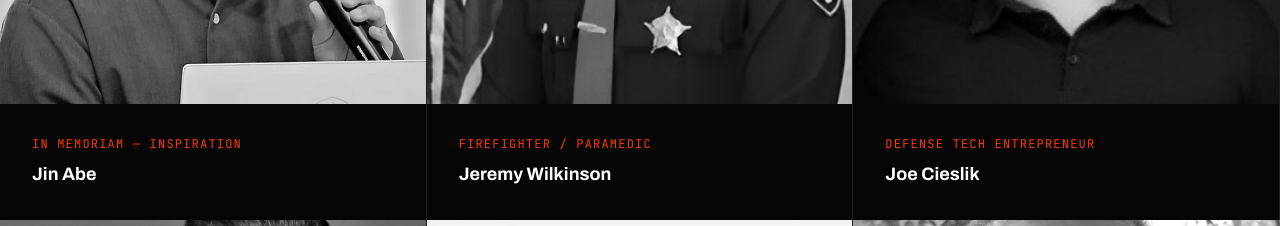
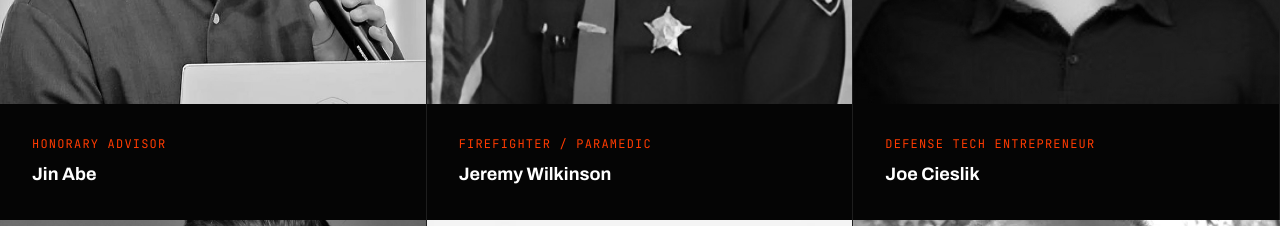
Before and after one commit to Aeris-Drones/website, a React (Vite) app: page /about in a window 1280 px wide. Shown: the part 3500-3726 px from the top of the page. Built offline with nearby package versions, Linux system fonts and the light colour scheme.

Commit message:
Update Jin Abe text to reflect active role

```diff
--- a/components/AboutPage.tsx
+++ b/components/AboutPage.tsx
@@ -59,8 +59,8 @@ const MILESTONES = [
         date: 'INTERSTITIAL',
         title: 'JIN ABE',
         subtitle: 'Inspiration Protocol',
-        desc: 'Honoring the legacy of Jin Abe. His philosophy on resilient infrastructure drives our safety protocols.',
-        details: 'Abe\'s work in early warning systems provided the foundational ethical framework for AERIS.',
+        desc: ' Inspired by the philosophy of Jin Abe. His approach to resilient infrastructure drives our safety protocols.',
+        details: 'Abe\'s work in early warning systems provides the foundational ethical framework for AERIS.',
         visual: 'portrait',
         coords: '35.676, 139.65'
     },
@@ -131,7 +131,7 @@ const ADVISORS = [
     {
         id: 'A-01',
         name: 'Jin Abe',
-        role: 'In Memoriam — Inspiration',
+        role: 'Honorary Advisor',
         image: '/Mr. Jin Abe.png',
         note: 'If such a system had existed—if that kind of information had been available—we could have been far better prepared. The drone can enter rubble, create maps, and provide vital information to rescue teams.'
     },
--- a/components/Comparison.tsx
+++ b/components/Comparison.tsx
@@ -36,7 +36,7 @@ const Comparison: React.FC = () => {
           <thead>
             <tr className="border-b border-brutal-line text-gray-500">
               <th className="py-4 uppercase font-normal">Metric</th>
-              <th className="py-4 uppercase font-normal text-brutal-accent">AERIS SWARM</th>
+              <th className="py-4 uppercase font-normal text-brutal-accent">AERIS ALPHA</th>
               <th className="py-4 uppercase font-normal">Competitors</th>
               <th className="py-4 uppercase font-normal">Consumer Drones</th>
             </tr>
```
